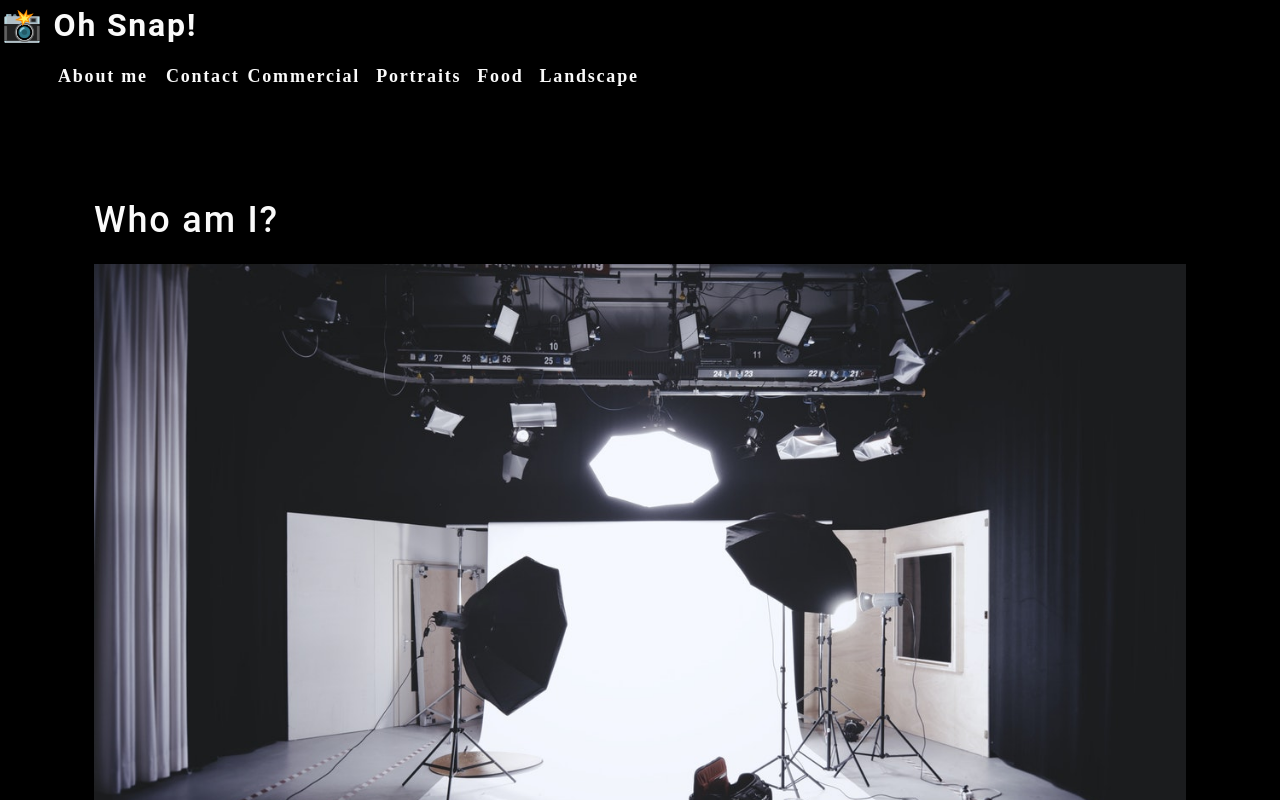
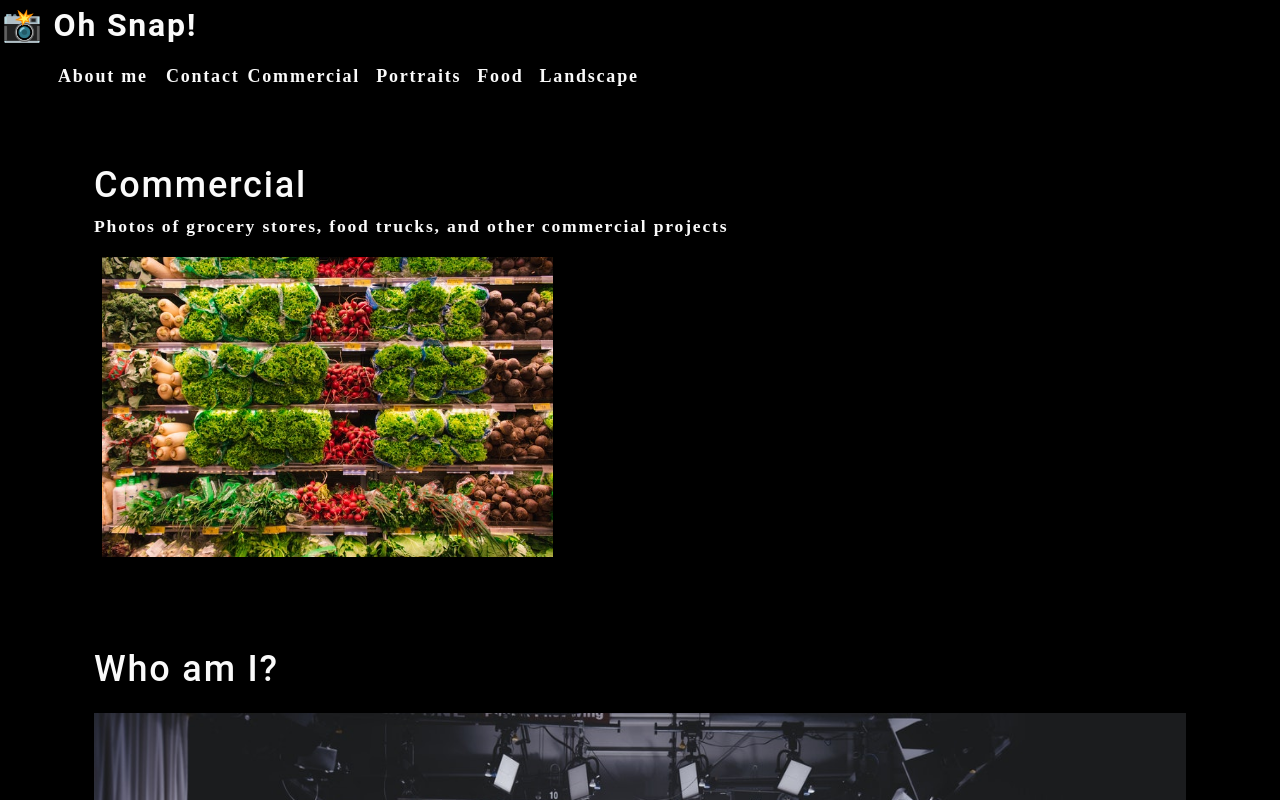
Before and after one commit to flovelace/photo-portfolio, a React (Create React App) app: page / in a window 1280 px wide. Shown: the top 800 px of the page. Built offline with nearby package versions, Linux system fonts and the light colour scheme.

Commit message:
hardcoded the gallery component with image

```diff
--- a/src/App.js
+++ b/src/App.js
@@ -1,11 +1,15 @@
+import React from 'react';
 import Nav from './components/Nav';
 import About from './components/About';
+import Gallery from './components/Gallery';
+
 
 function App() {
   return (
     <div>
       <Nav></Nav>
       <main>
+        <Gallery></Gallery>
         <About></About>
       </main>
     </div>
--- /dev/null
+++ b/src/components/Gallery/index.js
@@ -0,0 +1,25 @@
+import React from "react";
+import { capitalizeFirstLetter } from '../../utils/helpers';
+import photo from "../../assets/small/commercial/0.jpg";
+
+function Gallery(props) {
+    const currentCategory = {
+        name: "commercial",
+        description: "Photos of grocery stores, food trucks, and other commercial projects",
+    };
+    return (
+        <section>
+            <h1>{capitalizeFirstLetter(currentCategory.name)}</h1>
+            <p>{currentCategory.description}</p>
+            <div className="flex-row">
+                <img
+                    src={photo}
+                    alt="Commercial Example"
+                    className="img-thumbnail mx-1"
+                />
+            </div>
+        </section>
+    );
+}
+
+export default Gallery;
```
